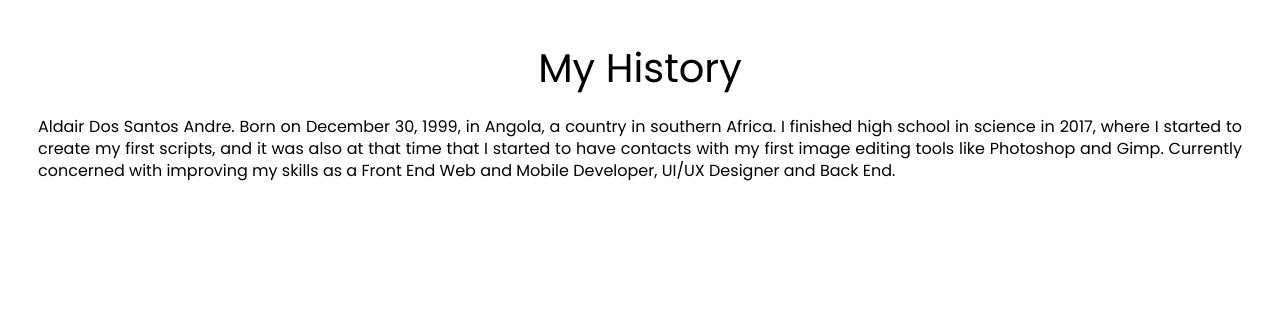
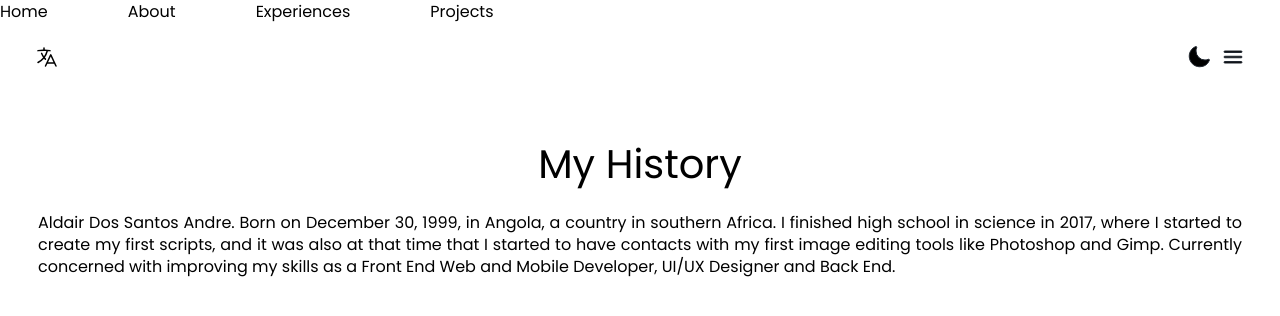
Before and after one commit to aldairandre99/portfolio, a Next.js app: page /about in a window 1280 px wide. Shown: the top 316 px of the page. Built offline with nearby package versions, Linux system fonts and the light colour scheme.

Commit message:
:sparkles: About page

```diff
--- /dev/null
+++ b/app/about/Paragraph.tsx
@@ -0,0 +1,22 @@
+"use client"
+
+import React from 'react'
+import { useLanguages } from '../contexts/LanguageContext'
+import { dataEnglish, dataPortuguese } from './const'
+
+const Paragraph = () => {
+
+  const { language } = useLanguages()
+
+  return (
+    <>
+      <p className='leading-[22px]'>
+        {
+          language === "en" ? dataEnglish[1] : dataPortuguese[1]
+        }
+      </p>
+    </>
+  )
+}
+
+export default Paragraph
--- /dev/null
+++ b/app/about/Section.tsx
@@ -0,0 +1,17 @@
+import React from 'react'
+import Title from './Title'
+import Paragraph from './Paragraph'
+
+
+const Section = () => {
+  return (
+    <section className='flex flex-col items-center mt-[38px]' id='about'>
+      <Title/>
+      <article className='px-[38px] text-justify'>
+        <Paragraph/>
+      </article>
+    </section>
+  )
+}
+
+export default Section
--- /dev/null
+++ b/app/about/Title.tsx
@@ -0,0 +1,21 @@
+"use client"
+
+import React from 'react'
+import { useLanguages } from '../contexts/LanguageContext'
+import { dataEnglish, dataPortuguese } from './const'
+
+
+const Title = () => {
+
+  const { language } = useLanguages()
+
+  return (
+    <h1 className='mb-[18px] text-[40px]'>
+      {
+        language === "en" ? dataEnglish[0] : dataPortuguese[0]
+      }
+    </h1>
+  )
+}
+
+export default Title
--- /dev/null
+++ b/app/about/const.ts
@@ -0,0 +1,18 @@
+const dataEnglish = [
+  "My History",
+  `
+  Aldair Dos Santos Andre. Born on December 30, 1999, in Angola, a country in southern Africa.
+  I finished high school in science in 2017, where I started to create my first scripts, and it was also at that time that I started to have contacts with my first image editing tools like Photoshop and Gimp.
+  Currently concerned with improving my skills as a Front End Web and Mobile Developer, UI/UX Designer and Back End.
+  `
+]
+
+const dataPortuguese = [
+  "Minha Historia",
+  `Aldair Dos Santos André. Nasceu a 30 de Dezembro de 1999, natural de Angola, país do sul de África.Concluí o ensino médio em ciências em 2017, onde comecei a criar meus primeiros scripts, e foi também nessa época que comecei a ter contatos com minhas primeiras ferramentas de edição de imagem como Photoshop e Gimp.Atualmente preocupado em aprimorar minhas habilidades como Desenvolvedor Front End Web e Mobile,UI/UX Designer e Back End.
+  `
+]
+
+export {
+  dataEnglish,dataPortuguese
+}
--- a/app/about/page.tsx
+++ b/app/about/page.tsx
@@ -1,41 +1,15 @@
 import React from 'react'
-import { useLanguages } from '../contexts/LanguageContext'
-
-const dataEnglish = [
-  "My History",
-  `
-  Aldair Dos Santos Andre. Born on December 30, 1999, in Angola, a country in southern Africa.
-  I finished high school in science in 2017, where I started to create my first scripts, and it was also at that time that I started to have contacts with my first image editing tools like Photoshop and Gimp.
-  Currently concerned with improving my skills as a Front End Web and Mobile Developer, UI/UX Designer and Back End.
-  `
-]
-
-const dataPortuguese = [
-  "Minha Historia",
-  `Aldair Dos Santos André. Nasceu a 30 de Dezembro de 1999, natural de Angola, país do sul de África.Concluí o ensino médio em ciências em 2017, onde comecei a criar meus primeiros scripts, e foi também nessa época que comecei a ter contatos com minhas primeiras ferramentas de edição de imagem como Photoshop e Gimp.Atualmente preocupado em aprimorar minhas habilidades como Desenvolvedor Front End Web e Mobile,UI/UX Designer e Back End.
-  `
-]
+import Section from './Section'
+import Header from '../components/nav'
 
 const About = () => {
 
-  const { language }  = useLanguages()
+
 
   return (
     <>
-      <section className='flex flex-col items-center mt-[38px]' id='about'>
-        <h1 className='mb-[18px] text-[40px]'>
-          {
-            language === "en" ? dataEnglish[0] : dataPortuguese[0]
-          }
-        </h1>
-        <article className='px-[38px] text-justify'>
-          <p className='leading-[22px]'>
-            {
-              language === "en" ? dataEnglish[1] : dataPortuguese[1]
-            }
-          </p>
-        </article>
-      </section>
+      <Header/>
+      <Section/>
     </>
   )
 }
```
